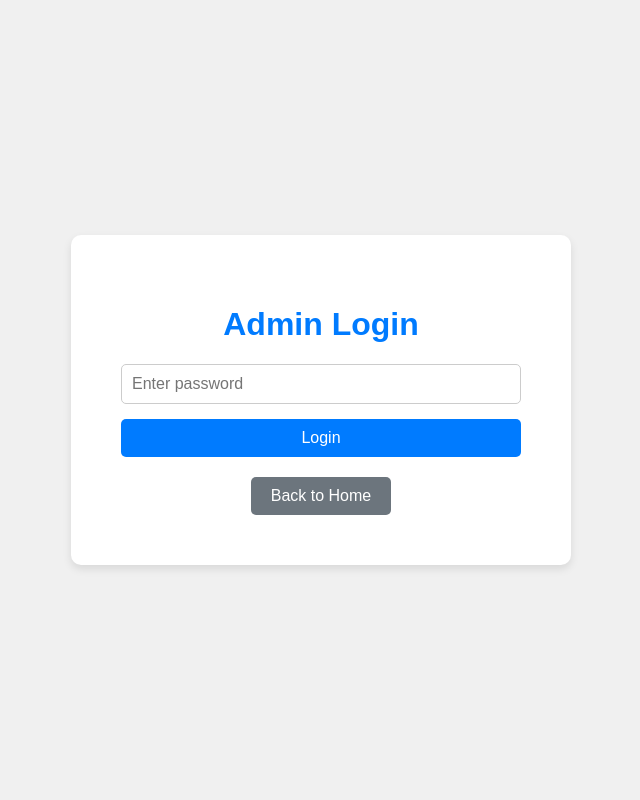
After one commit to piyushsenwar98-cyber/test-series-vo, a Flask app: page /admin/login in a window 1280 px wide. The commit adds this page. Shown: the whole page, without its empty margins (319-959 px from the left). Run offline with Flask 3, Linux system fonts and the light colour scheme.

Commit message:
admin security feature added

```diff
--- a/app.py
+++ b/app.py
@@ -7,6 +7,8 @@ app.secret_key = 'your_secret_key_here'
 
 # Define the file path for saving results
 RESULTS_FILE = 'results.json'
+# Define a secret password for the admin dashboard
+ADMIN_PASSWORD = 'Piyush11@'  # <--- CHANGE THIS TO A SECURE PASSWORD
 
 # --- Existing quiz data structure ---
 test_series = {
@@ -167,15 +169,12 @@ def submit(series_id, quiz_id):
     session['results'] = result_data
     session['quiz_questions'] = quiz_info['questions']
 
-    # Redirect to the confirmation page
     return jsonify({'success': True, 'redirect_url': url_for('submission_received')})
 
-# This route now renders the confirmation page
 @app.route('/submission_received')
 def submission_received():
     return render_template('submission_received.html')
 
-# This is the new route for the user's results page
 @app.route('/user_results')
 def show_user_results():
     if 'results' not in session or 'quiz_questions' not in session:
@@ -186,17 +185,40 @@ def show_user_results():
 
     return render_template('results.html', results=results, questions=questions)
 
-# All admin routes remain unchanged
+# New route to handle password submission
+@app.route('/admin/login', methods=['GET', 'POST'])
+def admin_login():
+    if request.method == 'POST':
+        password = request.form.get('password')
+        if password == ADMIN_PASSWORD:
+            session['logged_in'] = True
+            return redirect(url_for('admin_results_list'))
+        return render_template('admin_login.html', error='Invalid Password')
+    return render_template('admin_login.html')
+
+@app.route('/admin/logout')
+def admin_logout():
+    session.pop('logged_in', None)
+    return redirect(url_for('admin_login'))
+
+# This is the protected admin results list page
 @app.route('/admin/results')
 def admin_results_list():
+    if not session.get('logged_in'):
+        return redirect(url_for('admin_login'))
+
     if not os.path.exists(RESULTS_FILE):
         return render_template('admin_results_list.html', all_results=[])
     with open(RESULTS_FILE, 'r') as f:
         all_results = json.load(f)
     return render_template('admin_results_list.html', all_results=all_results)
 
+# This is the protected individual result page
 @app.route('/admin/results/<int:result_id>')
 def admin_results_detail(result_id):
+    if not session.get('logged_in'):
+        return redirect(url_for('admin_login'))
+
     if not os.path.exists(RESULTS_FILE):
         return "No results found.", 404
     with open(RESULTS_FILE, 'r') as f:
--- /dev/null
+++ b/templates/admin_login.html
@@ -0,0 +1,84 @@
+<!DOCTYPE html>
+<html lang="en">
+<head>
+    <meta charset="UTF-8">
+    <meta name="viewport" content="width=device-width, initial-scale=1.0">
+    <title>Admin Login</title>
+    <style>
+        body {
+            font-family: Arial, sans-serif;
+            background-color: #f0f0f0;
+            color: #333;
+            display: flex;
+            justify-content: center;
+            align-items: center;
+            min-height: 100vh;
+            margin: 0;
+            text-align: center;
+        }
+        .container {
+            background-color: #fff;
+            padding: 50px;
+            border-radius: 10px;
+            box-shadow: 0 4px 8px rgba(0, 0, 0, 0.1);
+            width: 90%;
+            max-width: 400px;
+            position: relative;
+        }
+        h1 {
+            color: #007BFF;
+        }
+        .password-form {
+            display: flex;
+            flex-direction: column;
+            gap: 15px;
+            margin-top: 20px;
+        }
+        input[type="password"] {
+            padding: 10px;
+            border: 1px solid #ccc;
+            border-radius: 5px;
+            font-size: 1em;
+        }
+        .btn {
+            padding: 10px 20px;
+            background-color: #007BFF;
+            color: #fff;
+            border: none;
+            border-radius: 5px;
+            font-size: 1em;
+            cursor: pointer;
+        }
+        .btn:hover {
+            opacity: 0.9;
+        }
+        .error {
+            color: #dc3545;
+            font-weight: bold;
+            margin-top: 10px;
+        }
+        .back-btn {
+            padding: 10px 20px;
+            background-color: #6c757d;
+            color: #fff;
+            text-decoration: none;
+            border-radius: 5px;
+            display: inline-block;
+            margin-top: 20px;
+        }
+    </style>
+</head>
+<body>
+    <div class="container">
+        <h1>Admin Login</h1>
+        {% if error %}
+            <p class="error">{{ error }}</p>
+        {% endif %}
+        <form method="post" class="password-form">
+            <input type="password" name="password" placeholder="Enter password" required>
+            <button type="submit" class="btn">Login</button>
+        </form>
+        <a href="/" class="back-btn">Back to Home</a>
+    </div>
+</body>
+</html>
--- a/templates/home.html
+++ b/templates/home.html
@@ -72,7 +72,8 @@
         <h1>Welcome to the Quiz App</h1>
         <p>Click the button below to start a test series and challenge your knowledge!</p>
         <a href="/series" class="btn btn-primary">Start Quizzes</a>
-        <a href="/admin/results" class="admin-link">Admin Dashboard</a>
+
+        <a href="/admin/login" class="admin-link">Admin Dashboard</a>
     </div>
 </body>
 </html>
```
Also changed, not shown: results.json (+32 -0 lines), templates/admin_results_list.html (+48 -20 lines).
